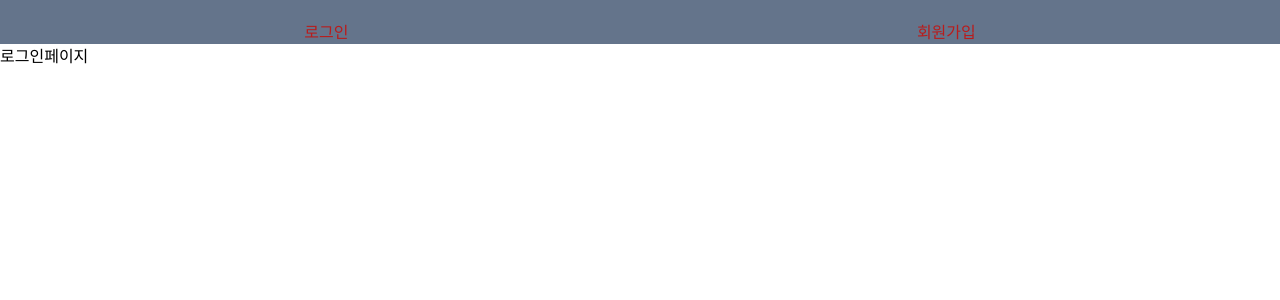
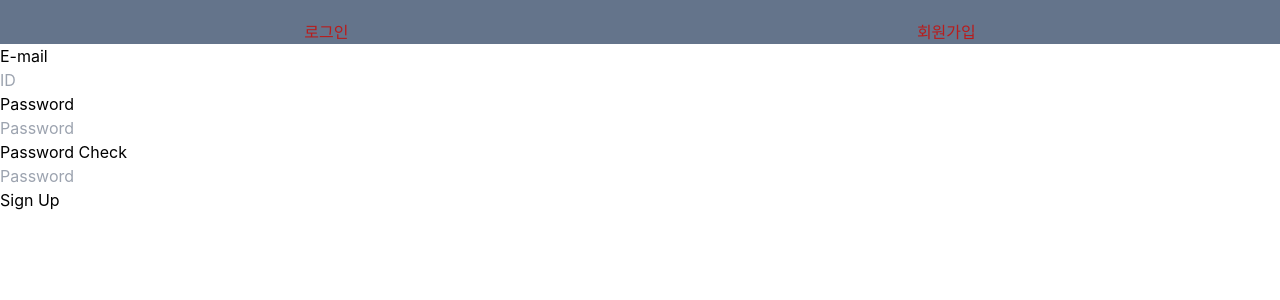
Before and after one commit to yeowool1010/wanted-pre-onboarding-frontend, a React (Create React App) app: page /signup in a window 1280 px wide. Shown: the top 300 px of the page. Built offline with nearby package versions, Linux system fonts and the light colour scheme; no server answers.

Commit message:
✨ [Feat] 회원가입 구현 완료

```diff
--- a/package.json
+++ b/package.json
@@ -15,6 +15,7 @@
     "autoprefixer": "^10.4.13",
     "axios": "^1.2.1",
     "clean-webpack-plugin": "^4.0.0",
+    "dotenv": "^16.0.3",
     "postcss": "^8.4.20",
     "react": "^18.2.0",
     "react-dom": "^18.2.0",
--- a/src/components/MainNav.tsx
+++ b/src/components/MainNav.tsx
@@ -25,7 +25,7 @@ export const MainNav = () => {
     <nav className="flex w-full h-11 p-5 text-red-700 bg-slate-500">
       {!isLogin ? (
         <div className="flex w-full h-full justify-around">
-          <Link to="/login">로그인</Link>
+          <Link to="/">로그인</Link>
           <Link to="/signup">회원가입</Link>
         </div>
       ) : (
--- a/src/components/SignUp.tsx
+++ b/src/components/SignUp.tsx
@@ -1 +1,158 @@
-export const SignUp = () => {};
+import { useState, useCallback } from "react";
+import axios from "axios";
+import { useNavigate } from "react-router-dom";
+
+const baseURL = process.env.REACT_APP_URL;
+
+export const SignUp = () => {
+  const navigate = useNavigate();
+
+  const [email, setEmail] = useState<string>("");
+  const [password, setPassword] = useState<string>("");
+  const [passwordConfirm, setPasswordConfirm] = useState<string>("");
+
+  const [emailMessage, setEmailMessage] = useState<string>("");
+  const [passwordMessage, setPasswordMessage] = useState<string>("");
+  const [passwordConfirmMessage, setPasswordConfirmMessage] =
+    useState<string>("");
+
+  const [isEmail, setIsEmail] = useState<boolean>(false);
+  const [isPassword, setIsPassword] = useState<boolean>(false);
+  const [isPasswordConfirm, setIsPasswordConfirm] = useState<boolean>(false);
+
+  const onChangeEmailCheck = useCallback((e: any) => {
+    const idRegex = /@/;
+
+    const emailCurrent = e.target.value;
+    setEmail(emailCurrent);
+
+    if (!idRegex.test(emailCurrent)) {
+      setEmailMessage("메일 형식에 맞춰 작성 해 주세요!");
+      setIsEmail(false);
+    } else {
+      setEmailMessage("올바른 이메일 형식이에요 : )");
+      setIsEmail(true);
+    }
+  }, []);
+
+  const onChangePassword = useCallback((e: any) => {
+    const passwordRegex = /^().{8,50}$/;
+    const passwordCurrent = e.target.value;
+    setPassword(passwordCurrent);
+
+    if (!passwordRegex.test(passwordCurrent)) {
+      setPasswordMessage("8자리 이상으로 입력 해 주세요");
+      setIsPassword(false);
+    } else {
+      setPasswordMessage("안전한 비밀번호에요 : )");
+      setIsPassword(true);
+    }
+  }, []);
+
+  const onChangePasswordConfirm = useCallback(
+    (e: any) => {
+      const passwordConfirmCurrent = e.target.value;
+      setPasswordConfirm(passwordConfirmCurrent);
+
+      if (password === passwordConfirmCurrent) {
+        setPasswordConfirmMessage("비밀번호를 똑같이 입력했어요 : )");
+        setIsPasswordConfirm(true);
+      } else {
+        setPasswordConfirmMessage("비밀번호가 틀려요. 다시 확인해주세요 ㅜ ㅜ");
+        setIsPasswordConfirm(false);
+      }
+    },
+    [password]
+  );
+
+  const onSignUpSubmit = async (e: any) => {
+    e.preventDefault();
+    try {
+      const response = await axios.post(
+        baseURL + "/auth/signup",
+        {
+          email: email,
+          password: password,
+        },
+        {
+          headers: {
+            "Content-Type": "application/json",
+          },
+        }
+      );
+      console.log(JSON.stringify(response?.data.access_token));
+
+      setEmail("");
+      setPassword("");
+      alert(`회원가입에 성공 했습니다! 환영합니다 :)`);
+      navigate("/");
+    } catch (err) {
+      console.error(err);
+      alert("이미 있는 이메일 입니다. 다른 이메일로 가입 해 주세요 :) ");
+    }
+  };
+
+  return (
+    <>
+      <div className="signup-box">
+        <form onSubmit={onSignUpSubmit}>
+          <div className="input-box formbox">
+            <p>E-mail</p>
+            <input
+              value={email}
+              onChange={onChangeEmailCheck}
+              className="input"
+              type="text"
+              placeholder="ID"
+            ></input>
+            {email.length > 0 && (
+              <span className={`message ${isEmail ? "success" : "error"}`}>
+                {emailMessage}
+              </span>
+            )}
+          </div>
+          <div className="input-box formbox">
+            <p>Password</p>
+            <input
+              value={password}
+              onChange={onChangePassword}
+              className="input"
+              type="password"
+              placeholder="Password"
+            ></input>
+            {password.length > 0 && (
+              <span className={`message ${isPassword ? "success" : "error"}`}>
+                {passwordMessage}
+              </span>
+            )}
+          </div>
+          <div className="input-box formbox">
+            <p>Password Check</p>
+            <input
+              value={passwordConfirm}
+              onChange={onChangePasswordConfirm}
+              className="input"
+              type="password"
+              placeholder="Password"
+            ></input>
+            {passwordConfirm.length > 0 && (
+              <span
+                className={`message ${isPasswordConfirm ? "success" : "error"}`}
+              >
+                {passwordConfirmMessage}
+              </span>
+            )}
+          </div>
+
+          <button
+            className="signup-btn"
+            type="submit"
+            disabled={!(isEmail && isPassword && isPasswordConfirm)}
+          >
+            Sign Up
+          </button>
+        </form>
+      </div>
+    </>
+  );
+};
--- a/src/pages/SignUpPage.tsx
+++ b/src/pages/SignUpPage.tsx
@@ -1,7 +1,9 @@
+import { SignUp } from "../components/SignUp";
+
 export const SignUpPage = () => {
   return (
     <>
-      <p>로그인페이지</p>
+      <SignUp />
     </>
   );
 };
```
Also changed, not shown: 2 other files (tests, documents, lock files or other folders).
